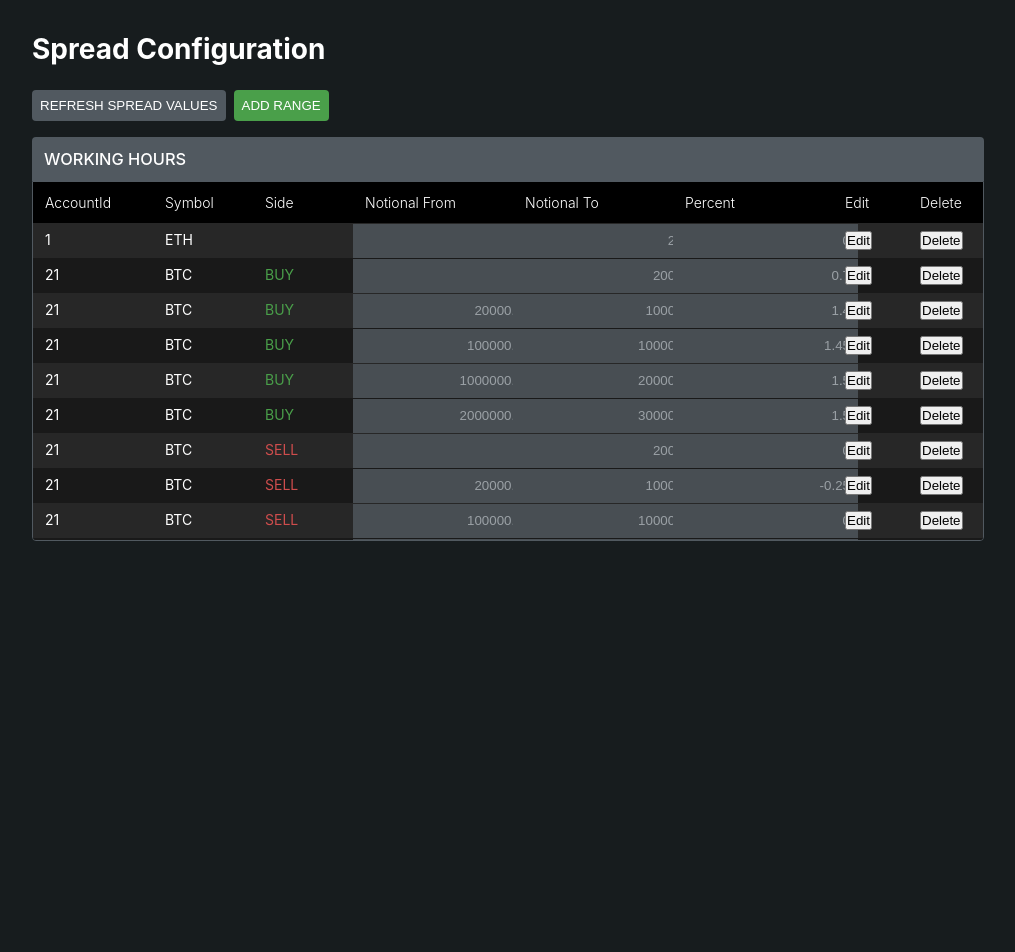
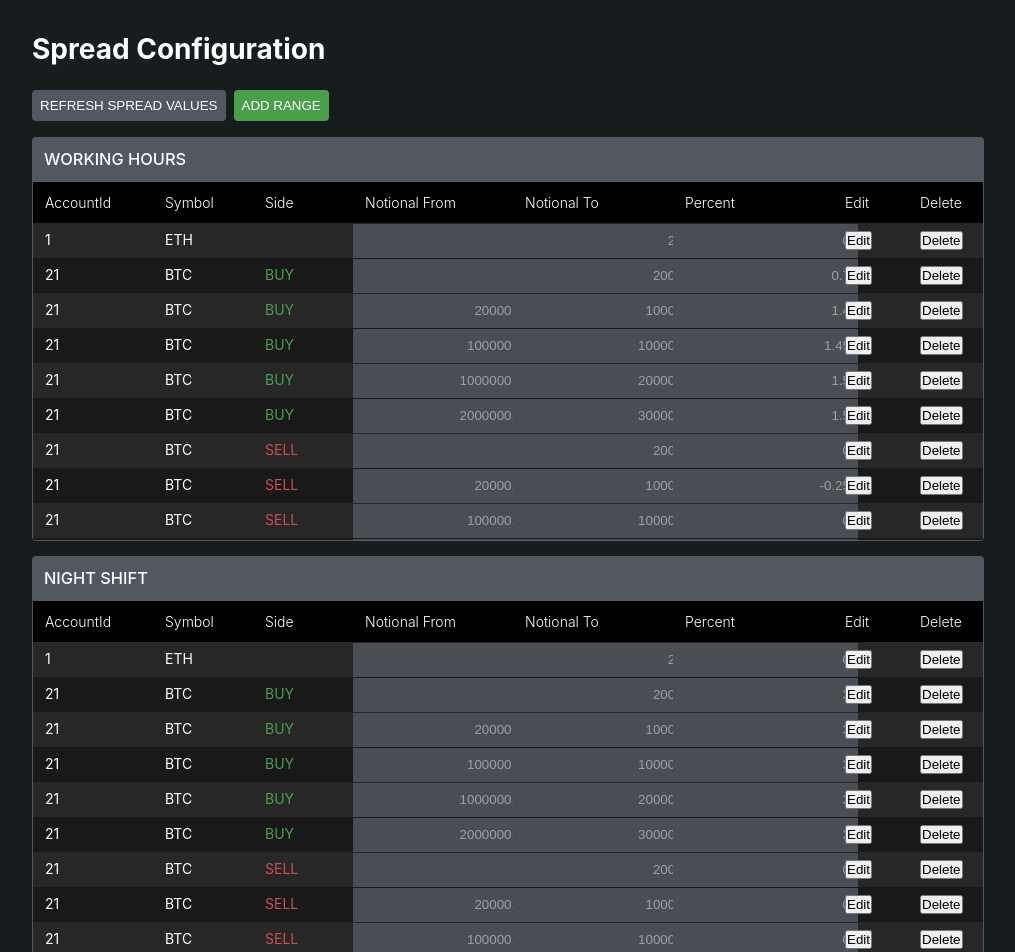
Before and after one commit to claudvanbarret/algotrading, a React (Create React App) app: page / in a window 1280 px wide. Shown: the top 952 px of the page, without its empty margins (0-1015 px from the left). Before the commit the page ends 800 px from the top, so only its background shows below. Built offline with nearby package versions, Linux system fonts and the light colour scheme; data requests are answered from the project's data file.

Commit message:
feat: add night shift table

```diff
--- a/src/components/molecules/Table/Table.styles.ts
+++ b/src/components/molecules/Table/Table.styles.ts
@@ -21,13 +21,14 @@ export const Title = styled.h3`
 `;
 
 export const Table = styled.table<TableStyleProps>`
+  height: ${({ height }) => `${height}px` ?? '100%'};
+  margin-bottom: ${spaces.sp};
   display: inline-block;
   border-spacing: 0;
   border: 1px solid ${colors.fillGrey};
   border-bottom-left-radius: 4px;
   border-bottom-right-radius: 4px;
   overflow-y: auto;
-  height: ${({ height }) => `${height}px` ?? '100%'};
 
   tbody {
     tr {
--- a/src/pages/Home/Home.tsx
+++ b/src/pages/Home/Home.tsx
@@ -16,6 +16,7 @@ const Home = () => {
   const { t } = useTranslation();
   const {
     workingHours,
+    nightShift,
     refetchSpreadConfigurations,
     updateSpreadConfigurations,
     createSpread,
@@ -113,10 +114,9 @@ const Home = () => {
           {t('add_range')}
         </Button>
       </S.Buttons>
-
       <FormSpread open={isOpenFormSpread} onSubmit={handleSubmit} onClose={() => closeFormSpread()} />
-
       <Table columns={columns as Column<SpreadConfiguration>[]} data={workingHours} height={360} title={t('working_hours')} />
+      <Table columns={columns as Column<SpreadConfiguration>[]} data={nightShift} height={360} title={t('night_shift')} />
     </S.Container>
   );
 };
```
